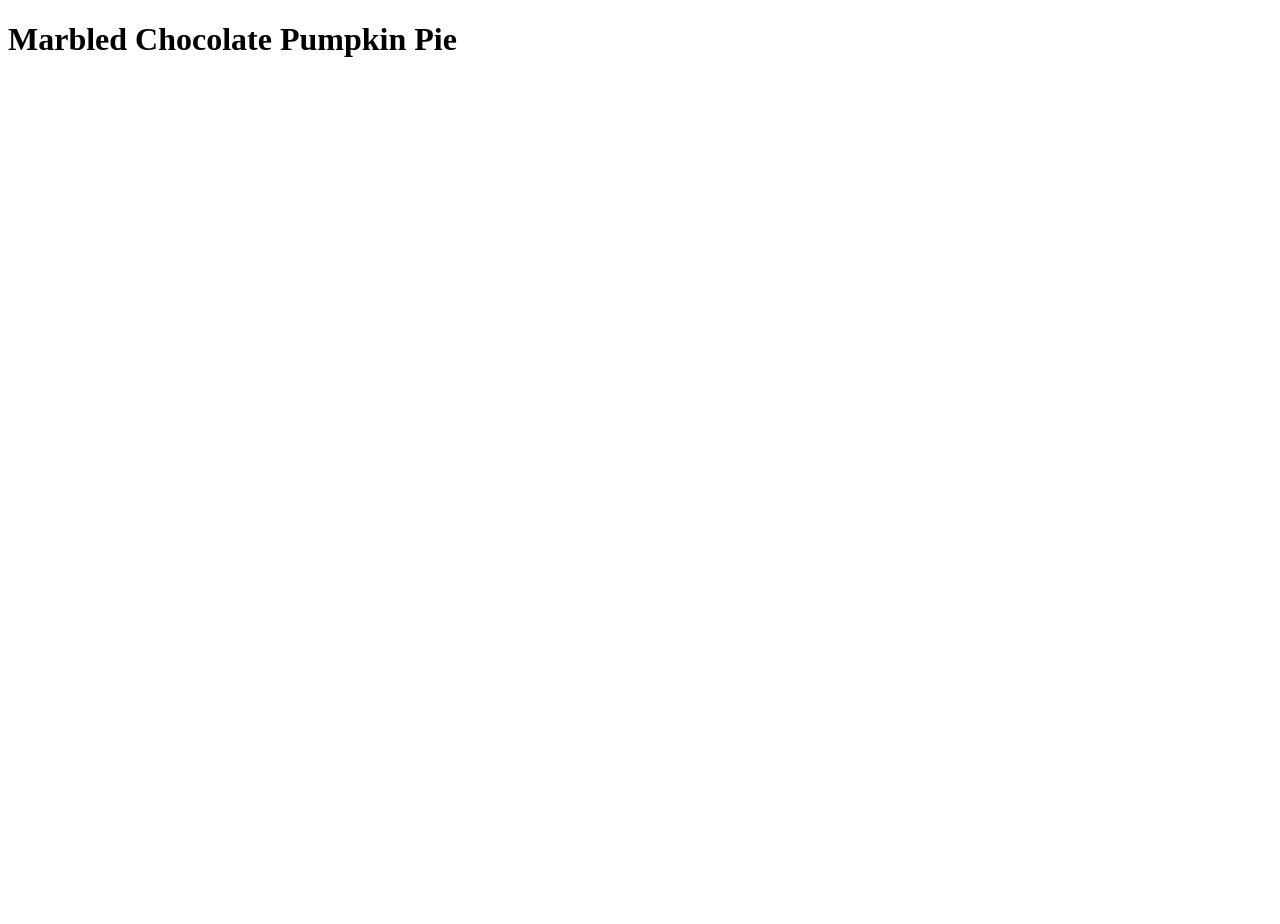
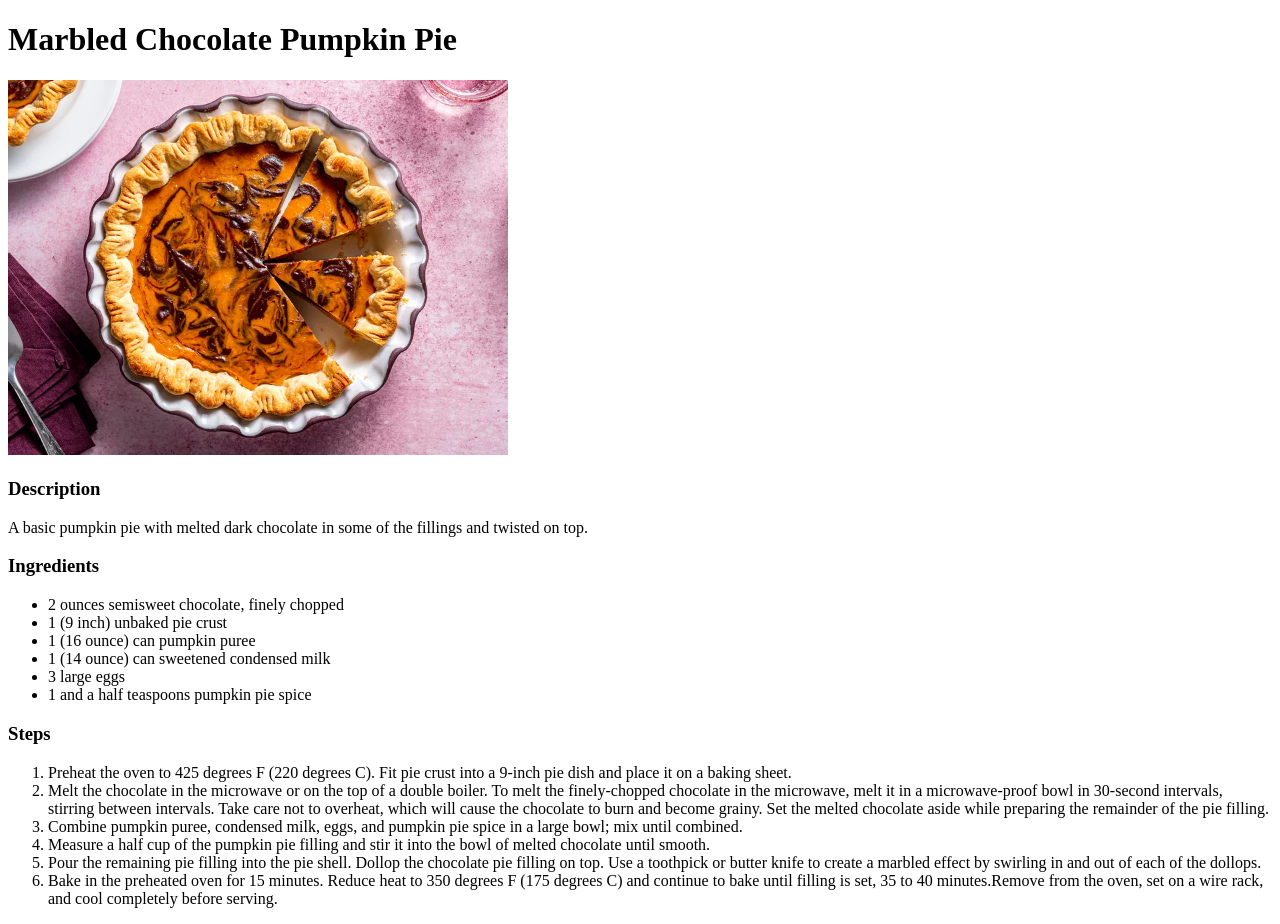
Before and after one commit to murilo-almeida1/odin-recipes, a plain HTML site: page recipes/marbled-chocolate-pumpkin-pie.html in a window 1280 px wide. Before the commit the page ends 800 px from the top, so only its background shows below. Drawn offline with Linux system fonts and the light colour scheme.

Commit message:
feat: adiciona a receita da torta de abóbora

```diff
--- a/recipes/marbled-chocolate-pumpkin-pie.html
+++ b/recipes/marbled-chocolate-pumpkin-pie.html
@@ -7,5 +7,30 @@
 
     <body>
         <h1>Marbled Chocolate Pumpkin Pie</h1>
+
+        <img src="./images/Marbled-Chocolate-Pumpkin-Pie-4x3-6-0a3cf963a09041dba66d6314072c8603.webp" alt="A Marbled Chocolate Pumpkin Pie view from above" width="500">
+
+        <h3>Description</h3>
+        <p>A basic pumpkin pie with melted dark chocolate in some of the fillings and twisted on top.</p>
+
+        <h3>Ingredients</h3>
+        <ul>
+            <li>2 ounces semisweet chocolate, finely chopped</li>
+            <li>1 (9 inch) unbaked pie crust</li>
+            <li>1 (16 ounce) can pumpkin puree</li>
+            <li>1 (14 ounce) can sweetened condensed milk</li>
+            <li>3 large eggs</li>
+            <li>1 and a half teaspoons pumpkin pie spice</li>
+        </ul>
+
+        <h3>Steps</h3>
+        <ol>
+            <li>Preheat the oven to 425 degrees F (220 degrees C). Fit pie crust into a 9-inch pie dish and place it on a baking sheet.</li>
+            <li>Melt the chocolate in the microwave or on the top of a double boiler. To melt the finely-chopped chocolate in the microwave, melt it in a microwave-proof bowl in 30-second intervals, stirring between intervals. Take care not to overheat, which will cause the chocolate to burn and become grainy. Set the melted chocolate aside while preparing the remainder of the pie filling.</li>
+            <li>Combine pumpkin puree, condensed milk, eggs, and pumpkin pie spice in a large bowl; mix until combined.</li>
+            <li>Measure a half cup of the pumpkin pie filling and stir it into the bowl of melted chocolate until smooth.</li>
+            <li>Pour the remaining pie filling into the pie shell. Dollop the chocolate pie filling on top. Use a toothpick or butter knife to create a marbled effect by swirling in and out of each of the dollops.</li>
+            <li>Bake in the preheated oven for 15 minutes. Reduce heat to 350 degrees F (175 degrees C) and continue to bake until filling is set, 35 to 40 minutes.Remove from the oven, set on a wire rack, and cool completely before serving.</li>
+        </ol>
     </body>
 </html>
```
Also changed, not shown: recipes/images/Marbled-Chocolate-Pumpkin-Pie-4x3-6-0a3cf963a09041dba66d6314072c8603.webp (added).
